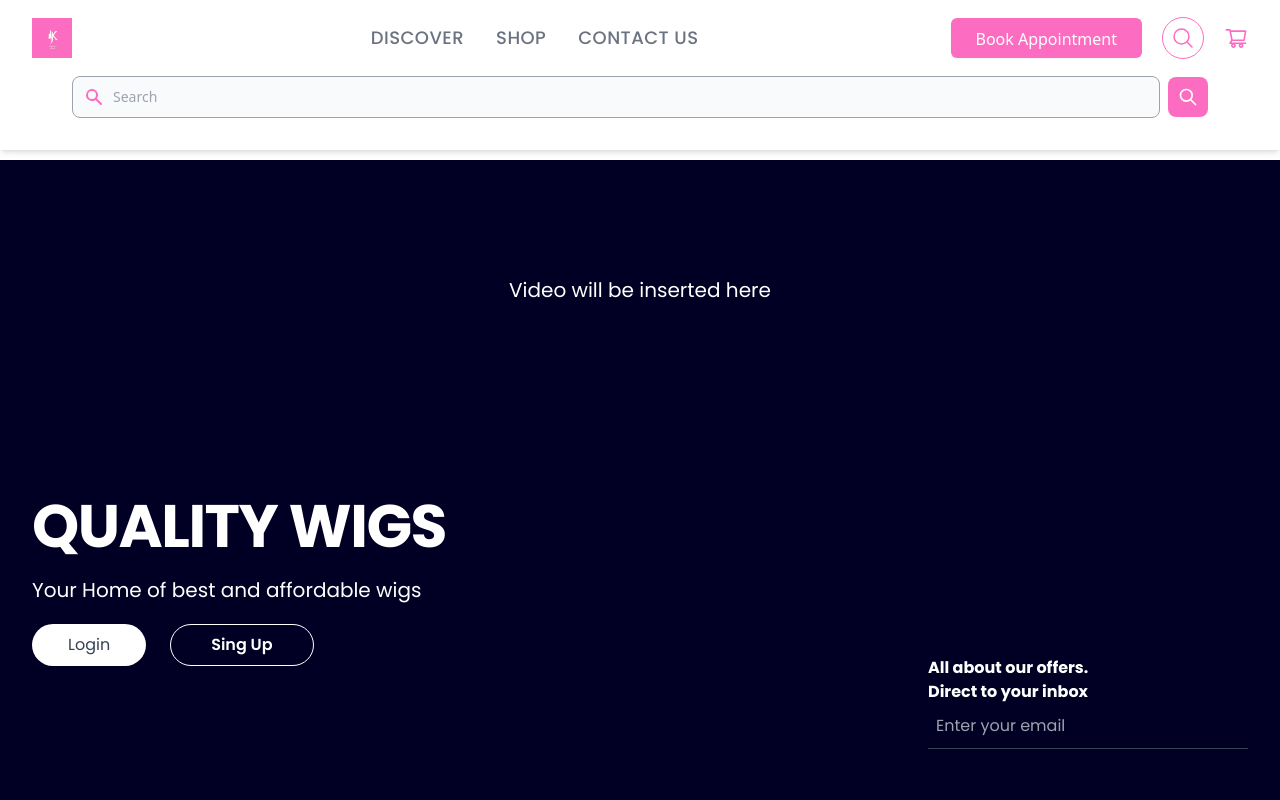
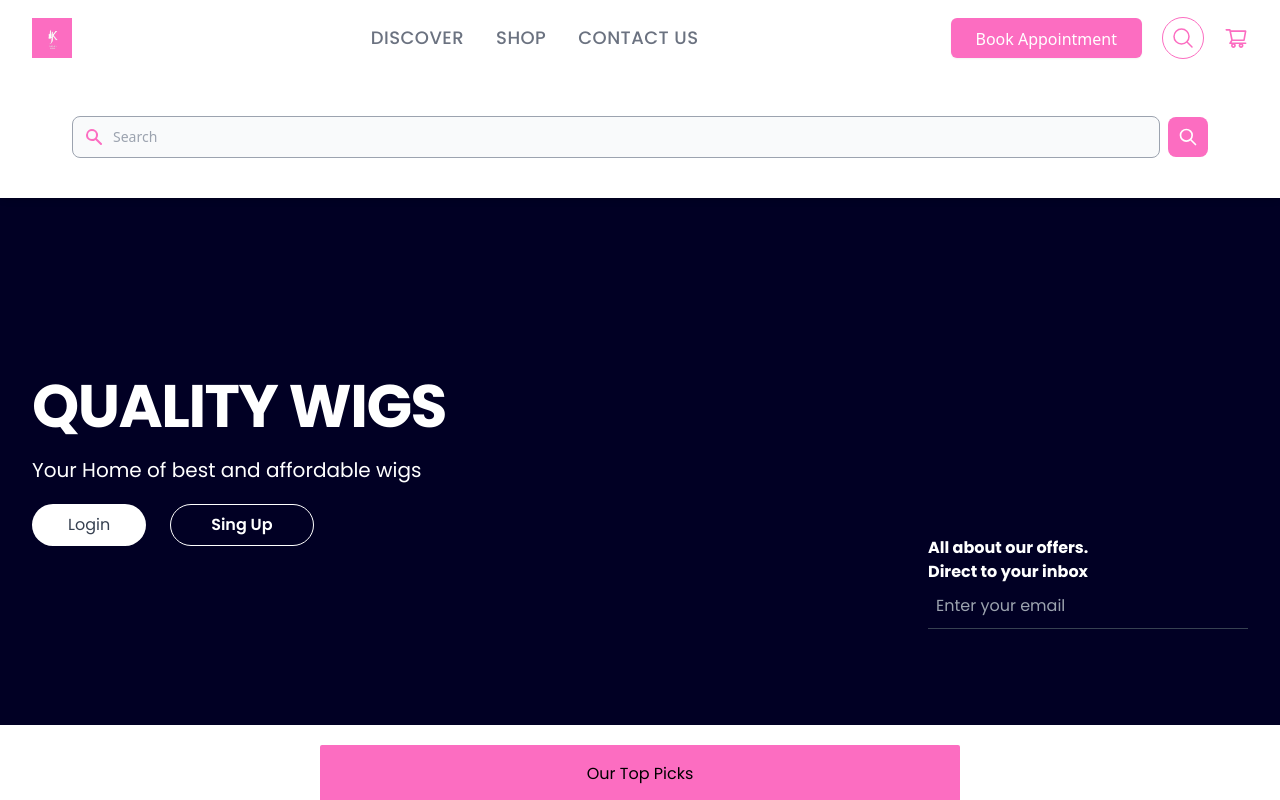
Before and after one commit to mukadas026/kuku-s-hair-website-frontend, a React (Create React App) app: page / in a window 1280 px wide. Both pictures are taken after a click on the button 1183 px from the left and 38 px from the top of the page. Shown: the top 800 px of the page. Built offline with nearby package versions, Linux system fonts and the light colour scheme.

Commit message:
adjusting the  padding of serach bar

```diff
--- a/src/components/Hero.jsx
+++ b/src/components/Hero.jsx
@@ -5,7 +5,7 @@ const Hero = () => {
 		<>
 			<div className="bg-Dark">
 				{/* VIDEO SECTION . THIS WILL CONTAIN THE VIDEO */}
-				<div className="mx-auto max-w-7xl   mt-40 py-20 px-6 sm:py-24 lg:px-8">
+				<div className="mx-auto max-w-7xl   mt-10 py-20 px-6 sm:py-24 lg:px-8">
 					<div className="text-center">
 						<p className="mx-auto text-center mt-5 font-Poppins  max-w-xl text-xl text-white">
 							Video will be inserted here
--- a/src/components/Navigation/Navigation.jsx
+++ b/src/components/Navigation/Navigation.jsx
@@ -39,22 +39,7 @@ export default function Navigation() {
 
 
 
-	//  useRe function to close the search input filed when the user click  outside
-	let SearchRef = useRef( null )
-	useEffect(() => {
-		let handler = (e) => {
-			if (menuRef.current && !menuRef.current.contains(e.target)) {
-				setOpenSearch(false);
-				console.log(SearchRef.current);
-			}
-		};
 
-		document.addEventListener("mousedown", handler);
-
-		return () => {
-			document.removeEventListener("mousedown", handler);
-		};
-	}, []);
 
 
 	return (
@@ -151,14 +136,12 @@ export default function Navigation() {
 											/>
 										</button>
 									</div>
-								</div>	{/* -------------------  SEARCH AND  CAR SECTION -------------------  */}
-
-
+								</div>{" "}
+								{/* -------------------  SEARCH AND  CAR SECTION -------------------  */}
 								{/*
 
 
 								{/*  ===============Toggle Mobile Navigation ============= ---------------- */}
-
 								<div className="lg:hidden flex">
 									<button
 										type="button"
@@ -187,17 +170,16 @@ export default function Navigation() {
 							</div>
 							{/* END Right Section */}
 						</div>
-
 						{/* ===========================  Search input fled. This will appear in the screen when  the user click on the search icon in the navbar
 						 ============ */}
-						<div ref={SearchRef}>
-							{openSearch ? <SearchBnt /> : null}
-						</div> {/* ------------ END OF SEARCH INPUT  FILED ----------------------- */}
+
+							<div className="mt-10 mb-10">
+								{openSearch ? <SearchBnt /> : null}
+							</div>{" "}
 
 
-
+						{/* ------------ END OF SEARCH INPUT  FILED ----------------------- */}
 						{/* ================== Mobile view Navigation This section will show on only mobile devices  ================= */}
-
 						<div
 							ref={menuRef}
 							className={`   bg-white    shadow-2xl    fixed top-0 z-50  w-3/4 h-screen  lg:hidden flex flex-col gap-10  text-medium  p-7 pt-10 left-0  duration-500 xl:hidden ${
--- a/src/components/Navigation/SearchBnt.jsx
+++ b/src/components/Navigation/SearchBnt.jsx
@@ -4,7 +4,7 @@ import React from 'react'
 const SearchBnt = () => {
   return (
 		<>
-			<div className="mx-10 lg:mx-10 mb-20 lg:mb-8   bg-white">
+			<div className="mx-10 lg:mx-10  lg:mb-8   bg-white">
 				<form className="flex items-center">
 					<div className="relative w-full">
 						{/* search icon  */}
```
